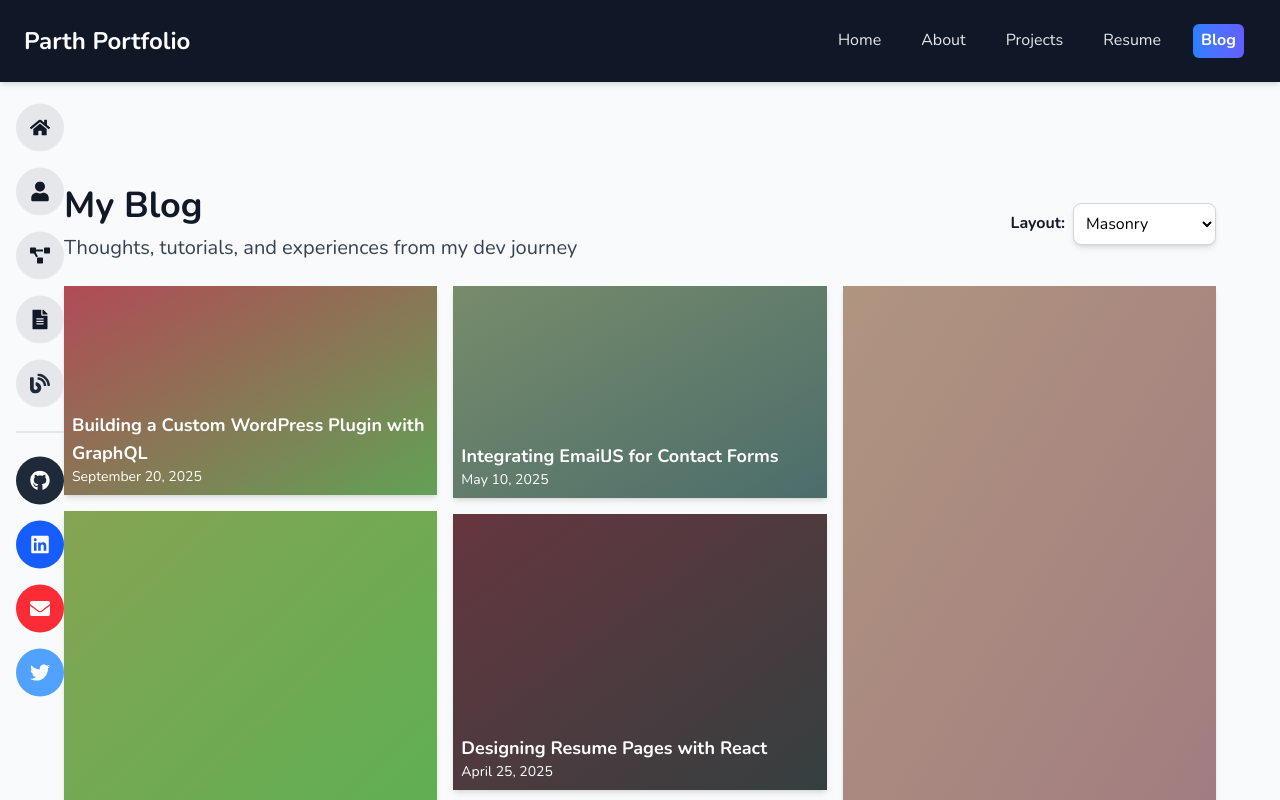
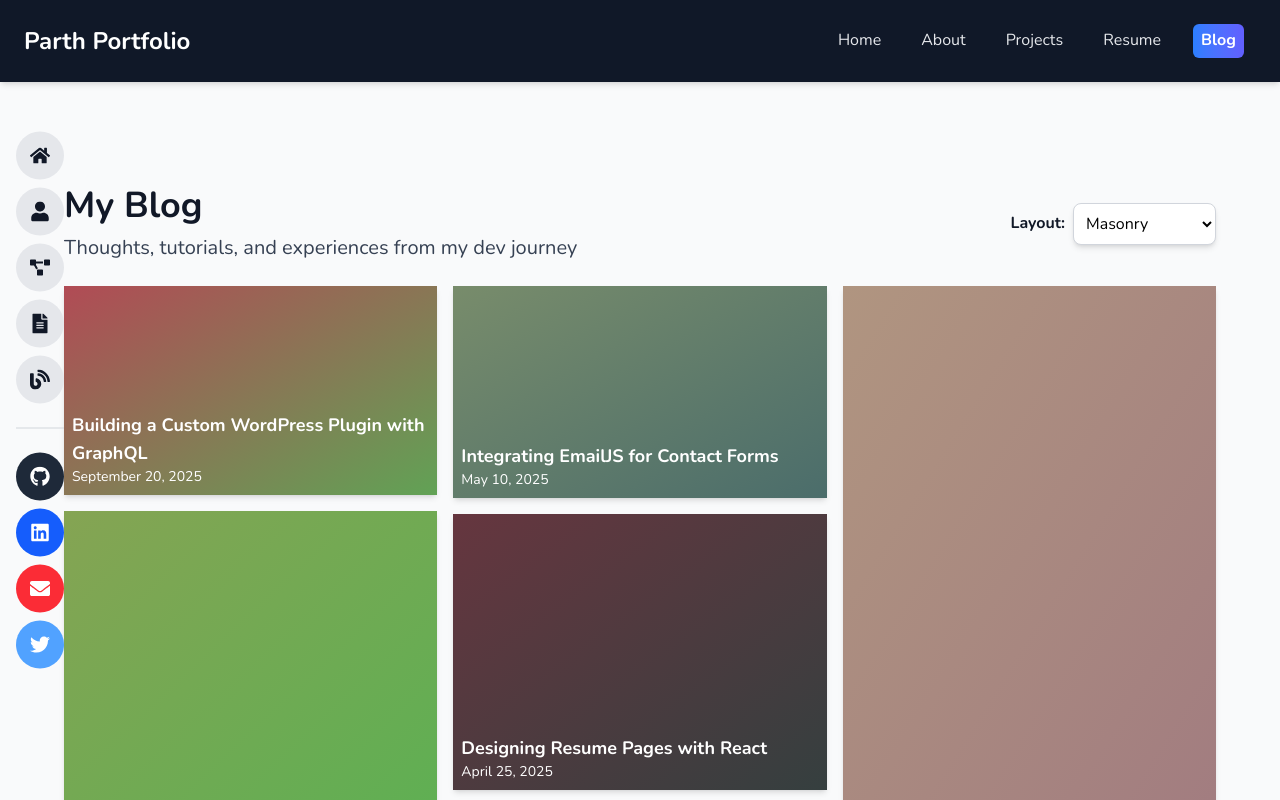
Before and after one commit to CodeBy-ParthKhambhadiya/parth-portfolio, a Next.js app: page /blog in a window 1280 px wide. Shown: the top 800 px of the page. Built offline with nearby package versions, Linux system fonts and the light colour scheme.

Commit message:
updated code of side bar

```diff
--- a/src/app/resume/page.tsx
+++ b/src/app/resume/page.tsx
@@ -95,7 +95,7 @@ const skills = [
           <span className="flex items-center gap-2"><FaPhone /> 9327537382</span>
           <span className="flex items-center gap-2"><FaEnvelope /> parthkhambhadiya2310@gmail.com</span>
           <span className="flex items-center gap-2"><FaLinkedin /> <a href="http://www.linkedin.com/in/parth-khambhadiya-214563224" className="text-blue-600 underline">LinkedIn</a></span>
-          <span className="flex items-center gap-2"><FaGithub /> <a href="https://github.com/Parth0045" className="text-blue-600 underline">GitHub</a></span>
+          <span className="flex items-center gap-2"><FaGithub /> <a href="https://github.com/CodeBy-ParthKhambhadiya" className="text-blue-600 underline">GitHub</a></span>
         </div>
       </motion.div>
 
--- a/src/components/Sidebar.tsx
+++ b/src/components/Sidebar.tsx
@@ -18,99 +18,93 @@ export default function Sidebar() {
         <div className="fixed top-1/2 left-4 transform -translate-y-1/2 flex flex-col gap-4 z-50">
 
             {/* Navigation Links */}
-            <Link href="/" className="group relative flex items-center justify-center w-12 h-12 rounded-full bg-gray-200 hover:bg-gray-300 transition">
+            <div className="flex flex-col gap-2">
+                <div className="relative group">
+                    <Link href="/" className="flex items-center justify-center w-12 h-12 rounded-full bg-gray-200 hover:bg-gray-300 transition">
                         <FaHome size={20} />
-                <span className="absolute left-full ml-2 px-3 py-1 rounded bg-gray-800 text-white opacity-0 group-hover:opacity-100 group-hover:left-14 whitespace-nowrap transition-all duration-300">
+                    </Link>
+                    <span className="absolute left-full top-1/2 transform -translate-y-1/2 ml-2 px-3 py-1 rounded bg-gray-800 text-white opacity-0 group-hover:opacity-100 whitespace-nowrap transition-all duration-300">
                         Home
                     </span>
+                </div>
+
+                <div className="relative group">
+                    <Link href="/about" className="flex items-center justify-center w-12 h-12 rounded-full bg-gray-200 hover:bg-gray-300 transition">
+                        <FaUser size={20} />
                     </Link>
-
-            <Link href="/about" className="group relative flex items-center justify-center w-12 h-12 rounded-full bg-gray-200 hover:bg-gray-300 transition">
-                <FaUser size={20} />
-                <span className="absolute left-full ml-2 px-3 py-1 rounded bg-gray-800 text-white opacity-0 group-hover:opacity-100 group-hover:left-14 whitespace-nowrap transition-all duration-300">
+                    <span className="absolute left-full top-1/2 transform -translate-y-1/2 ml-2 px-3 py-1 rounded bg-gray-800 text-white opacity-0 group-hover:opacity-100 whitespace-nowrap transition-all duration-300">
                         About
                     </span>
+                </div>
+
+                <div className="relative group">
+                    <Link href="/projects" className="flex items-center justify-center w-12 h-12 rounded-full bg-gray-200 hover:bg-gray-300 transition">
+                        <FaProjectDiagram size={20} />
                     </Link>
-
-            <Link href="/projects" className="group relative flex items-center justify-center w-12 h-12 rounded-full bg-gray-200 hover:bg-gray-300 transition">
-                <FaProjectDiagram size={20} />
-                <span className="absolute left-full ml-2 px-3 py-1 rounded bg-gray-800 text-white opacity-0 group-hover:opacity-100 group-hover:left-14 whitespace-nowrap transition-all duration-300">
+                    <span className="absolute left-full top-1/2 transform -translate-y-1/2 ml-2 px-3 py-1 rounded bg-gray-800 text-white opacity-0 group-hover:opacity-100 whitespace-nowrap transition-all duration-300">
                         Projects
                     </span>
+                </div>
+
+                <div className="relative group">
+                    <Link href="/resume" className="flex items-center justify-center w-12 h-12 rounded-full bg-gray-200 hover:bg-gray-300 transition">
+                        <FaFileAlt size={20} />
                     </Link>
-
-            <Link href="/resume" className="group relative flex items-center justify-center w-12 h-12 rounded-full bg-gray-200 hover:bg-gray-300 transition">
-                <FaFileAlt size={20} />
-                <span className="absolute left-full ml-2 px-3 py-1 rounded bg-gray-800 text-white opacity-0 group-hover:opacity-100 group-hover:left-14 whitespace-nowrap transition-all duration-300">
+                    <span className="absolute left-full top-1/2 transform -translate-y-1/2 ml-2 px-3 py-1 rounded bg-gray-800 text-white opacity-0 group-hover:opacity-100 whitespace-nowrap transition-all duration-300">
                         Resume
                     </span>
+                </div>
+
+                <div className="relative group">
+                    <Link href="/blog" className="flex items-center justify-center w-12 h-12 rounded-full bg-gray-200 hover:bg-gray-300 transition">
+                        <FaBlog size={20} />
                     </Link>
-
-            {/* <Link href="/portfolio" className="group relative flex items-center justify-center w-12 h-12 rounded-full bg-gray-200 hover:bg-gray-300 transition">
-                <FaFileCode size={20} />
-                <span className="absolute left-full ml-2 px-3 py-1 rounded bg-gray-800 text-white opacity-0 group-hover:opacity-100 group-hover:left-14 whitespace-nowrap transition-all duration-300">
-                    Portfolio
-                </span>
-            </Link>
-
-            <Link href="/testimonials" className="group relative flex items-center justify-center w-12 h-12 rounded-full bg-gray-200 hover:bg-gray-300 transition">
-                <FaStar size={20} />
-                <span className="absolute left-full ml-2 px-3 py-1 rounded bg-gray-800 text-white opacity-0 group-hover:opacity-100 group-hover:left-14 whitespace-nowrap transition-all duration-300">
-                    Testimonials
-                </span>
-            </Link> */}
-
-            <Link
-                href="/blog"
-                className="group relative flex items-center justify-center w-12 h-12 rounded-full bg-gray-200 hover:bg-gray-300 transition-all duration-300"
-            >
-                <FaBlog size={20} className="text-gray-800 group-hover:text-gray-900 transition" />
-                <span className="absolute left-full ml-2 px-3 py-1 rounded bg-gray-800 text-white opacity-0 group-hover:opacity-100 group-hover:left-14 whitespace-nowrap text-sm transition-all duration-300">
+                    <span className="absolute left-full top-1/2 transform -translate-y-1/2 ml-2 px-3 py-1 rounded bg-gray-800 text-white opacity-0 group-hover:opacity-100 whitespace-nowrap transition-all duration-300">
                         Blog
                     </span>
-            </Link>
-
-            {/* <Link href="/contact" className="group relative flex items-center justify-center w-12 h-12 rounded-full bg-gray-200 hover:bg-gray-300 transition">
-                <FaEnvelopeOpen size={20} />
-                <span className="absolute left-full ml-2 px-3 py-1 rounded bg-gray-800 text-white opacity-0 group-hover:opacity-100 group-hover:left-14 whitespace-nowrap transition-all duration-300">
-                    Contact
-                </span>
-            </Link> */}
+                </div>
+            </div>
 
             <hr className="border-gray-300 my-2" />
 
             {/* Social Links */}
-            <Link href="https://github.com/CodeBy-ParthKhambhadiya" target="_blank" className="group relative flex items-center justify-center w-12 h-12 rounded-full bg-gray-800 text-white hover:bg-gray-900 transition">
+            <div className="flex flex-col gap-2">
+                <div className="relative group">
+                    <Link href="https://github.com/CodeBy-ParthKhambhadiya" target="_blank" className="flex items-center justify-center w-12 h-12 rounded-full bg-gray-800 text-white hover:bg-gray-900 transition">
                         <FaGithub size={20} />
-                <span className="absolute left-full ml-2 px-3 py-1 rounded bg-gray-800 text-white opacity-0 group-hover:opacity-100 group-hover:left-14 whitespace-nowrap transition-all duration-300">
+                    </Link>
+                    <span className="absolute left-full top-1/2 transform -translate-y-1/2 ml-2 px-3 py-1 rounded bg-gray-800 text-white opacity-0 group-hover:opacity-100 whitespace-nowrap transition-all duration-300">
                         GitHub
                     </span>
+                </div>
+
+                <div className="relative group">
+                    <Link href="https://www.linkedin.com/in/parth-khambhadiya-214563224" target="_blank" className="flex items-center justify-center w-12 h-12 rounded-full bg-blue-600 text-white hover:bg-blue-700 transition">
+                        <FaLinkedin size={20} />
                     </Link>
-
-            <Link href="https://www.linkedin.com/in/parth-khambhadiya-214563224" target="_blank" className="group relative flex items-center justify-center w-12 h-12 rounded-full bg-blue-600 text-white hover:bg-blue-700 transition">
-                <FaLinkedin size={20} />
-                <span className="absolute left-full ml-2 px-3 py-1 rounded bg-gray-800 text-white opacity-0 group-hover:opacity-100 group-hover:left-14 whitespace-nowrap transition-all duration-300">
+                    <span className="absolute left-full top-1/2 transform -translate-y-1/2 ml-2 px-3 py-1 rounded bg-gray-800 text-white opacity-0 group-hover:opacity-100 whitespace-nowrap transition-all duration-300">
                         LinkedIn
                     </span>
+                </div>
+
+                <div className="relative group">
+                    <Link href="mailto:parthkhambhadiya2310@gmail.com" className="flex items-center justify-center w-12 h-12 rounded-full bg-red-500 text-white hover:bg-red-600 transition">
+                        <FaEnvelope size={20} />
                     </Link>
-
-            <Link
-                href="mailto:parthkhambhadiya2310@gmail.com"
-                className="group relative flex items-center justify-center w-12 h-12 rounded-full bg-red-500 text-white hover:bg-red-600 transition"
-            >
-                <FaEnvelope size={20} />
-                <span className="absolute left-full ml-2 px-3 py-1 rounded bg-gray-800 text-white opacity-0 group-hover:opacity-100 group-hover:left-14 whitespace-nowrap transition-all duration-300">
+                    <span className="absolute left-full top-1/2 transform -translate-y-1/2 ml-2 px-3 py-1 rounded bg-gray-800 text-white opacity-0 group-hover:opacity-100 whitespace-nowrap transition-all duration-300">
                         Email
                     </span>
+                </div>
+
+                <div className="relative group">
+                    <Link href="https://twitter.com/your-username" target="_blank" className="flex items-center justify-center w-12 h-12 rounded-full bg-blue-400 text-white hover:bg-blue-500 transition">
+                        <FaTwitter size={20} />
                     </Link>
-
-
-            <Link href="https://twitter.com/your-username" target="_blank" className="group relative flex items-center justify-center w-12 h-12 rounded-full bg-blue-400 text-white hover:bg-blue-500 transition">
-                <FaTwitter size={20} />
-                <span className="absolute left-full ml-2 px-3 py-1 rounded bg-gray-800 text-white opacity-0 group-hover:opacity-100 group-hover:left-14 whitespace-nowrap transition-all duration-300">
+                    <span className="absolute left-full top-1/2 transform -translate-y-1/2 ml-2 px-3 py-1 rounded bg-gray-800 text-white opacity-0 group-hover:opacity-100 whitespace-nowrap transition-all duration-300">
                         Twitter
                     </span>
-            </Link>
+                </div>
+            </div>
 
         </div>
     );
```
Also changed, not shown: src/app/projects/[slug]/page.tsx (+63 -20 lines), src/components/Project/images.tsx (+7 -5 lines). Lines whose indentation alone changed are shown as unchanged.
